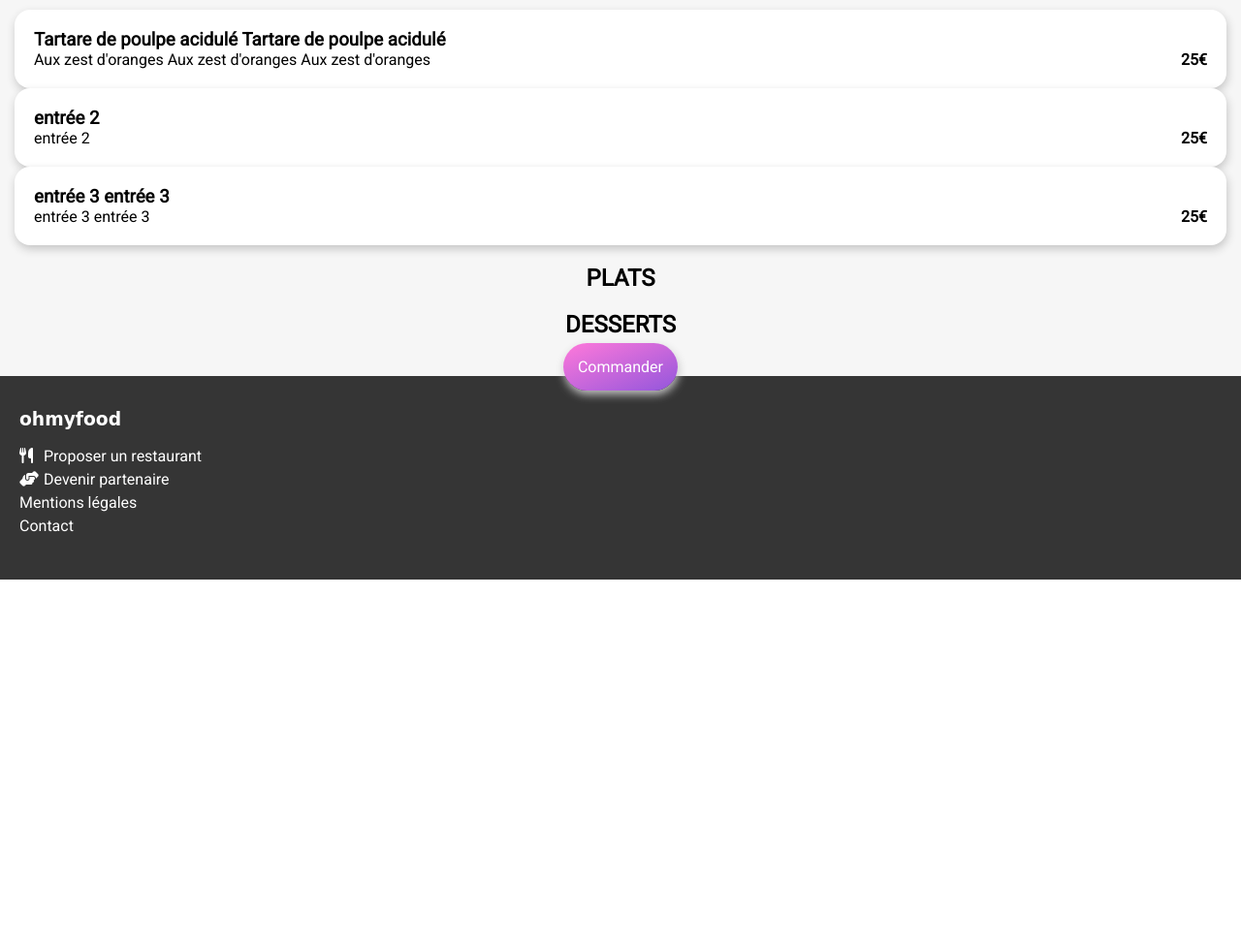
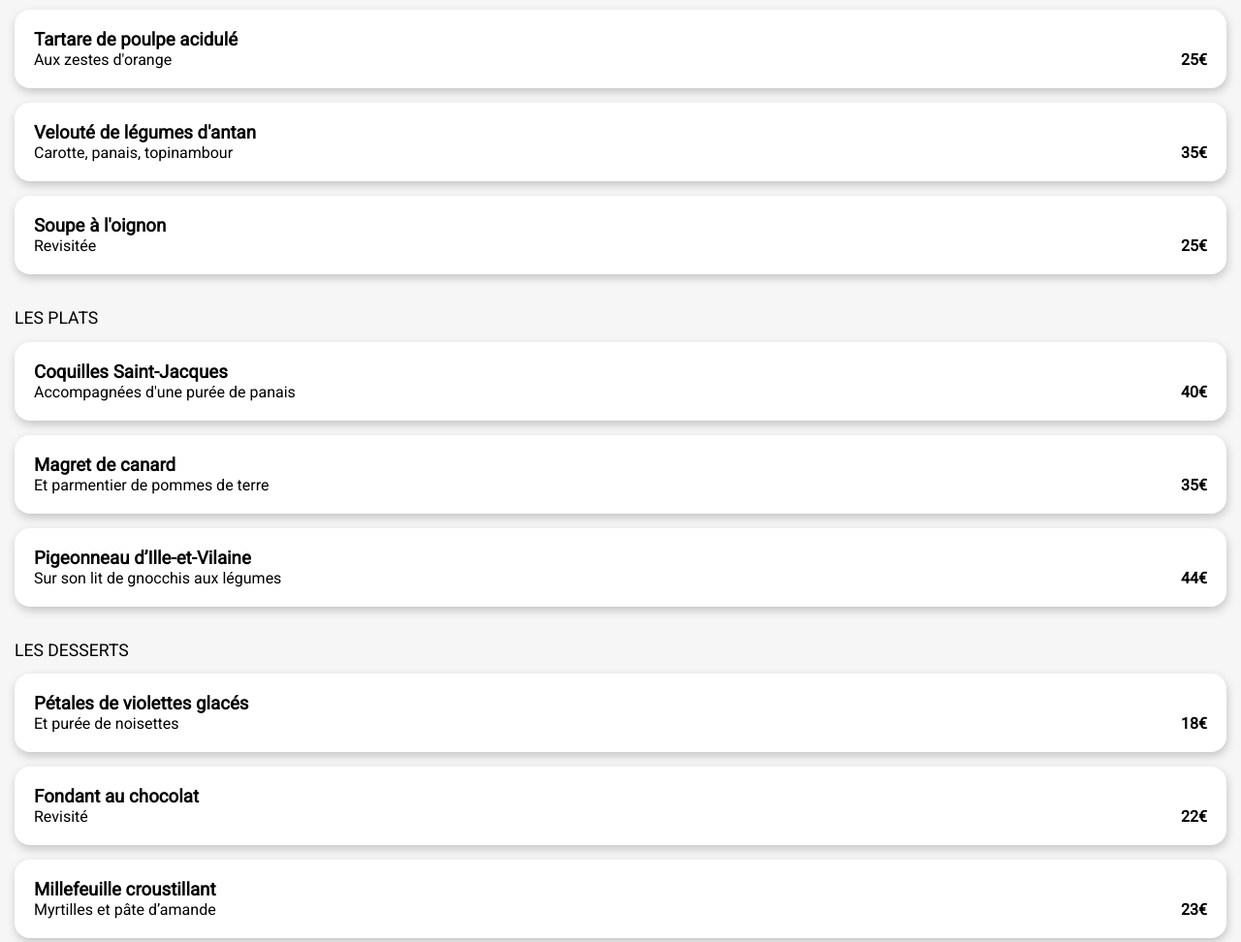
Before and after one commit to ovslash/OC3_Dynamisez_une_page_web_avec_des_animations_CSS, a website: page pages/a_la_francaise.html in a window 1280 px wide. Shown: the part 980-1952 px from the top of the page at 97% size. Before the commit the page ends 1578 px from the top, so only its background shows below. Drawn offline with Linux system fonts and the light colour scheme; a web font is replaced by a local one.

Commit message:
animation arrivée plats ok
anim arrivée des plats ok - MAJ du HTML pour mettre tout le menu.

```diff
--- a/pages/a_la_francaise.html
+++ b/pages/a_la_francaise.html
@@ -46,13 +46,13 @@
       <article class="restaurant__menu">
         <h2 class="restaurant__menu__titre">ENTREES</h2>
         <!-- entrée 1-->
-        <div class="restaurant__menu__vignette">
+        <div class="restaurant__menu__vignette e1">
           <div class="restaurant__menu__vignette__plat">
             <h3 class="restaurant__menu__vignette__plat__titre">
-              Tartare de poulpe acidulé Tartare de poulpe acidulé
+              Tartare de poulpe acidulé
             </h3>
             <p class="restaurant__menu__vignette__plat__description">
-              Aux zest d'oranges Aux zest d'oranges Aux zest d'oranges
+              Aux zestes d'orange
             </p>
           </div>
           <div class="restaurant__menu__vignette__prix">25€</div>
@@ -63,14 +63,16 @@
           </div>
         </div>
         <!-- entrée 2-->
-        <div class="restaurant__menu__vignette">
+        <div class="restaurant__menu__vignette e2">
           <div class="restaurant__menu__vignette__plat">
-            <h3 class="restaurant__menu__vignette__plat__titre">entrée 2</h3>
+            <h3 class="restaurant__menu__vignette__plat__titre">
+              Velouté de légumes d'antan
+            </h3>
             <p class="restaurant__menu__vignette__plat__description">
-              entrée 2
+              Carotte, panais, topinambour
             </p>
           </div>
-          <div class="restaurant__menu__vignette__prix">25€</div>
+          <div class="restaurant__menu__vignette__prix">35€</div>
           <div class="restaurant__menu__vignette__bouton">
             <div class="restaurant__menu__vignette__bouton--anim">
               <i class="fas fa-check-circle"></i>
@@ -78,13 +80,13 @@
           </div>
         </div>
         <!-- entrée 3-->
-        <div class="restaurant__menu__vignette">
+        <div class="restaurant__menu__vignette e3">
           <div class="restaurant__menu__vignette__plat">
             <h3 class="restaurant__menu__vignette__plat__titre">
-              entrée 3 entrée 3
+              Soupe à l'oignon
             </h3>
             <p class="restaurant__menu__vignette__plat__description">
-              entrée 3 entrée 3
+              Revisitée
             </p>
           </div>
           <div class="restaurant__menu__vignette__prix">25€</div>
@@ -96,18 +98,114 @@
         </div>
       </article>
       <!--Les plats-->
-      <article>
-        <h2>PLATS</h2>
-        <div></div>
-        <div></div>
-        <div></div>
+      <article class="restaurant__menu">
+        <h2 class="restaurant__menu__titre">LES PLATS</h2>
+        <!-- plat 1-->
+        <div class="restaurant__menu__vignette e1">
+          <div class="restaurant__menu__vignette__plat">
+            <h3 class="restaurant__menu__vignette__plat__titre">
+              Coquilles Saint-Jacques
+            </h3>
+            <p class="restaurant__menu__vignette__plat__description">
+              Accompagnées d'une purée de panais
+            </p>
+          </div>
+          <div class="restaurant__menu__vignette__prix">40€</div>
+          <div class="restaurant__menu__vignette__bouton">
+            <div class="restaurant__menu__vignette__bouton--anim">
+              <i class="fas fa-check-circle"></i>
+            </div>
+          </div>
+        </div>
+        <!-- plat 2-->
+        <div class="restaurant__menu__vignette e2">
+          <div class="restaurant__menu__vignette__plat">
+            <h3 class="restaurant__menu__vignette__plat__titre">
+              Magret de canard
+            </h3>
+            <p class="restaurant__menu__vignette__plat__description">
+              Et parmentier de pommes de terre
+            </p>
+          </div>
+          <div class="restaurant__menu__vignette__prix">35€</div>
+          <div class="restaurant__menu__vignette__bouton">
+            <div class="restaurant__menu__vignette__bouton--anim">
+              <i class="fas fa-check-circle"></i>
+            </div>
+          </div>
+        </div>
+        <!-- plat 3-->
+        <div class="restaurant__menu__vignette e3">
+          <div class="restaurant__menu__vignette__plat">
+            <h3 class="restaurant__menu__vignette__plat__titre">
+              Pigeonneau d’Ille-et-Vilaine
+            </h3>
+            <p class="restaurant__menu__vignette__plat__description">
+              Sur son lit de gnocchis aux légumes
+            </p>
+          </div>
+          <div class="restaurant__menu__vignette__prix">44€</div>
+          <div class="restaurant__menu__vignette__bouton">
+            <div class="restaurant__menu__vignette__bouton--anim">
+              <i class="fas fa-check-circle"></i>
+            </div>
+          </div>
+        </div>
       </article>
       <!--Les dessert-->
-      <article>
-        <h2>DESSERTS</h2>
-        <div></div>
-        <div></div>
-        <div></div>
+      <article class="restaurant__menu">
+        <h2 class="restaurant__menu__titre">LES DESSERTS</h2>
+        <!-- dessert 1-->
+        <div class="restaurant__menu__vignette e1">
+          <div class="restaurant__menu__vignette__plat">
+            <h3 class="restaurant__menu__vignette__plat__titre">
+              Pétales de violettes glacés
+            </h3>
+            <p class="restaurant__menu__vignette__plat__description">
+              Et purée de noisettes
+            </p>
+          </div>
+          <div class="restaurant__menu__vignette__prix">18€</div>
+          <div class="restaurant__menu__vignette__bouton">
+            <div class="restaurant__menu__vignette__bouton--anim">
+              <i class="fas fa-check-circle"></i>
+            </div>
+          </div>
+        </div>
+        <!-- dessert 2 -->
+        <div class="restaurant__menu__vignette e2">
+          <div class="restaurant__menu__vignette__plat">
+            <h3 class="restaurant__menu__vignette__plat__titre">
+              Fondant au chocolat
+            </h3>
+            <p class="restaurant__menu__vignette__plat__description">
+              Revisité
+            </p>
+          </div>
+          <div class="restaurant__menu__vignette__prix">22€</div>
+          <div class="restaurant__menu__vignette__bouton">
+            <div class="restaurant__menu__vignette__bouton--anim">
+              <i class="fas fa-check-circle"></i>
+            </div>
+          </div>
+        </div>
+        <!-- entrée 3-->
+        <div class="restaurant__menu__vignette e3">
+          <div class="restaurant__menu__vignette__plat">
+            <h3 class="restaurant__menu__vignette__plat__titre">
+              Millefeuille croustillant
+            </h3>
+            <p class="restaurant__menu__vignette__plat__description">
+              Myrtilles et pâte d’amande
+            </p>
+          </div>
+          <div class="restaurant__menu__vignette__prix">23€</div>
+          <div class="restaurant__menu__vignette__bouton">
+            <div class="restaurant__menu__vignette__bouton--anim">
+              <i class="fas fa-check-circle"></i>
+            </div>
+          </div>
+        </div>
       </article>
       <!-- Bouton pour commander -->
       <a class="bouton">Commander</a>
--- a/sass/main.scss
+++ b/sass/main.scss
@@ -5,6 +5,7 @@ $couleur-primaire: #9356dc;
 $couleur-secondaire: #ff79da;
 $couleur-tertiaire: #99e2d0;
 $temps-mot: 0.8s;
+$temps-plats: 0.5s;
 $bouton-couleur: linear-gradient(
   to top left,
   $couleur-primaire,
@@ -72,6 +73,17 @@ $bouton-couleur: linear-gradient(
   100% {
     opacity: 1;
     transform: scaleX(10) scaleY(10);
+  }
+}
+
+@keyframes anim-plats {
+  0% {
+    opacity: 0;
+    transform: scale(0.8);
+  }
+  100% {
+    opacity: 1;
+    transform: scale(1);
   }
 }
 /* fin keyframe */
@@ -350,8 +362,8 @@ footer {
   background-color: $fond;
   border-radius: 3rem 3rem 0 0;
   position: relative;
-
   margin-top: -50px;
+  padding-bottom: 60px;
   &__photo {
     width: 100%;
     margin-top: -2px;
@@ -370,6 +382,7 @@ footer {
   }
   &__menu {
     text-align: start;
+    margin-bottom: 35px;
     &__titre {
       font-size: 1.1rem;
       font-weight: 400;
@@ -377,7 +390,7 @@ footer {
     &__vignette {
       display: flex;
       background-color: white;
-
+      margin-bottom: 15px;
       border-radius: 1rem;
       box-shadow: 1px 4px 10px $box-shadow;
 
@@ -444,3 +457,15 @@ footer {
     }
   }
 }
+
+/* anim pour les plats */
+
+.e1 {
+  animation: anim-plats $temps-plats ease-in-out both;
+}
+.e2 {
+  animation: anim-plats $temps-plats $temps-plats * 0.5 ease-in-out both;
+}
+.e3 {
+  animation: anim-plats $temps-plats $temps-plats * 1 ease-in-out both;
+}
```
Also changed, not shown: public/css/style.css, 1 other file.
